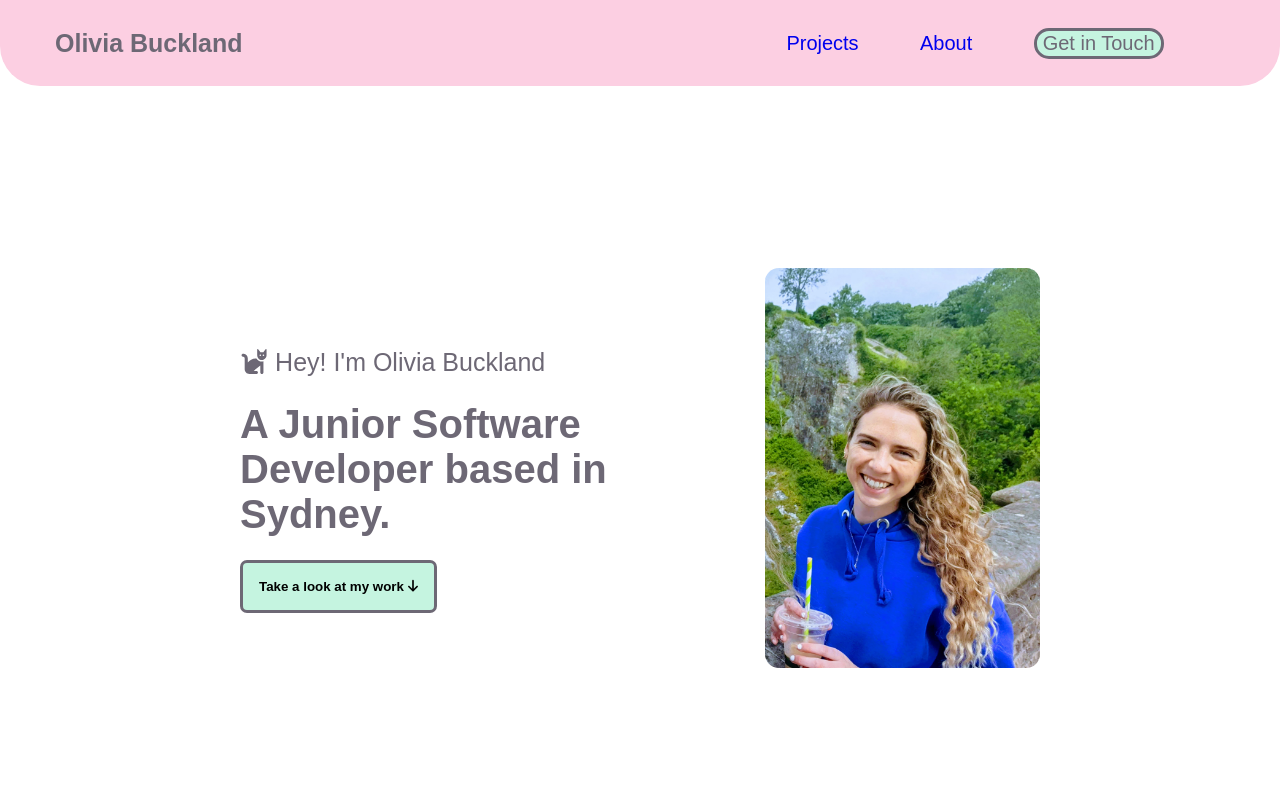
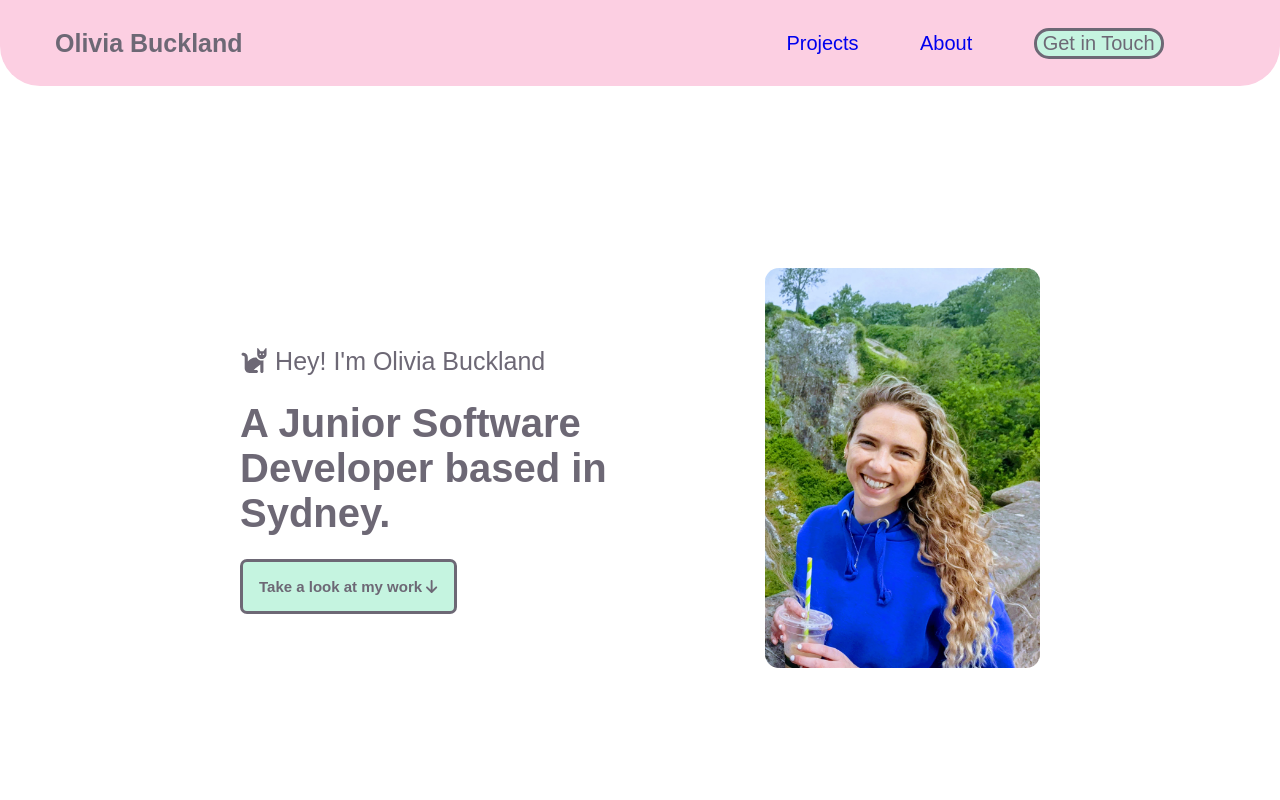
Before and after one commit to OBuckland/portfolio-v2, a React (Create React App) app: page / in a window 1280 px wide. Shown: the top 800 px of the page. Built offline with nearby package versions, Linux system fonts and the light colour scheme; a web font is replaced by a local one.

Commit message:
change btn stylings

```diff
--- a/src/components/HeroPage/HeroPage.module.scss
+++ b/src/components/HeroPage/HeroPage.module.scss
@@ -16,7 +16,9 @@
     border: solid, $colour-primary-grey;
     padding: 16px;
     font-weight: bold;
-    margin-top: 18px
+    margin-top: 18px;
+    color: $colour-primary-grey;
+    font-size: 15px;
 };
 
 .profileImage {
```
